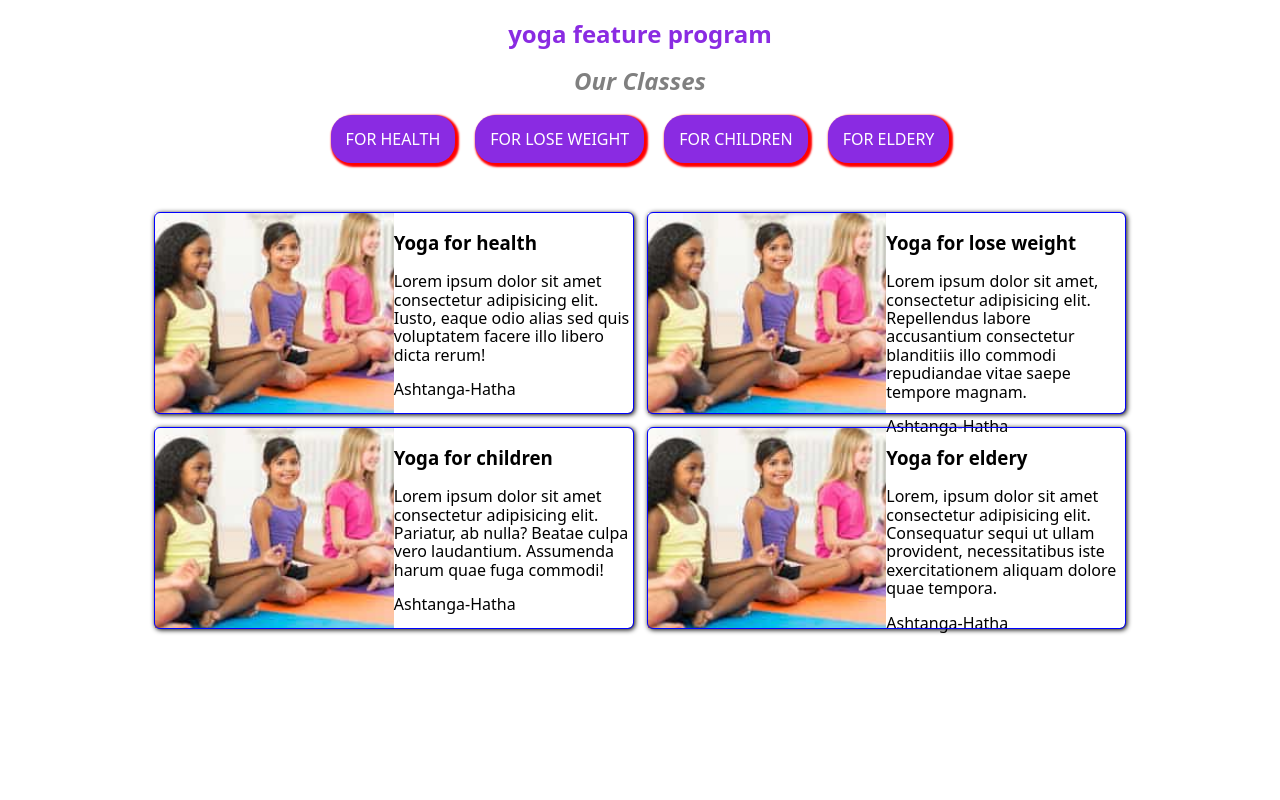
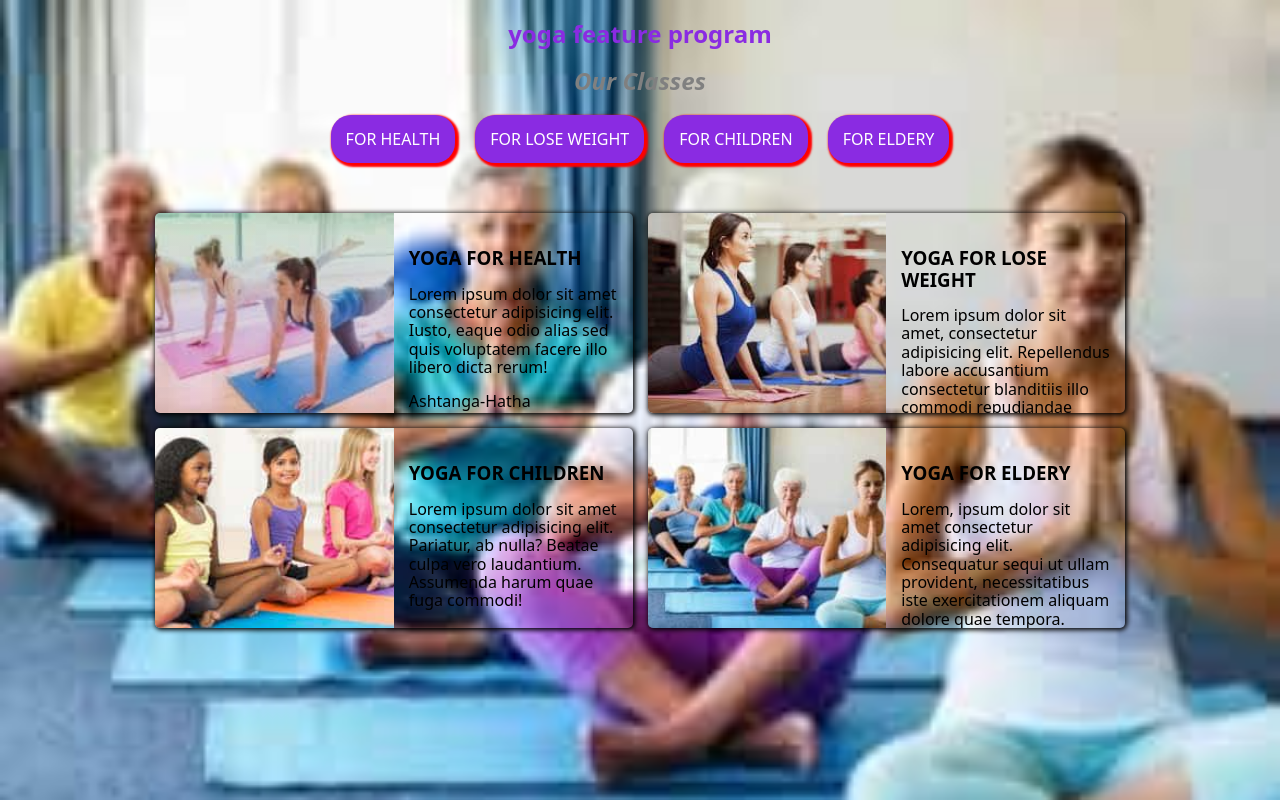
Before and after one commit to Anastasiya1301/yogapractical, a plain HTML site: page index.html in a window 1280 px wide. Drawn offline with nearby package versions, Linux system fonts and the light colour scheme.

Commit message:
додали фон

```diff
--- a/css/style.css
+++ b/css/style.css
@@ -14,6 +14,9 @@ ul{
 }
 button{
     display: flex;
+}
+h1,h2,h3,h4,h5,h6,p{
+    padding: 0;
 }
 ul{
     margin: 0;
@@ -53,17 +56,42 @@ ul{
     height: 100%;
     height: 200px;
     flex-basis: calc((100% - 15px) / 2);
-    outline: 1px solid blue;
     box-shadow: 1px 1px 5px 1px black;
     border-radius: 5px;
+    overflow: hidden;
 }
 .gallery-image{
     background-position: center;
     width: 50%;
-     background-image: url(../images/kids-min.jpg);
       background-repeat: no-repeat;
       background-size:cover;
 }
 .gallery-content{
     width: 50%;
+    padding: 15px 15px;
 }
+.gallery-item-title{
+    text-transform: uppercase;
+    margin-bottom: 10px;
+}
+.gallery-item-description{
+    margin-bottom: 10px;
+}
+.image1{
+    background-image:linear-gradient(to top,rgba(255, 0, 0, 0.126),#73518442,rgba(0, 128, 0, 0.175)), url(../images/threewomen-min.jpg);
+}
+.image2{
+    background-image: url(../images/teenagers-min.jpg);
+}
+.image3{
+    background-image: url(../images/kids-min.jpg);
+}
+.image4{
+    background-image: url(../images/eldery-min.jpg);
+}
+body{
+    background-image:url(../images/eldery-min.jpg);
+    background-repeat: no-repeat;
+    background-size: cover;
+    background size: 100vw 100vh;
+}
--- a/index.html
+++ b/index.html
@@ -32,7 +32,9 @@
             </ul>
             <ul class="gallery">
                 <li class="gallery-item">
-                    <div class="gallery-image"></div>
+                    <div class="gallery-image image1">
+
+                    </div>
                     <div class="gallery-content">
                     <h3 class="gallery-item-title">Yoga for health</h3>
                     <p class="gallery-item-description">Lorem ipsum dolor sit amet consectetur adipisicing elit. Iusto, eaque odio alias sed quis voluptatem facere illo libero dicta rerum!</p>
@@ -40,7 +42,9 @@
                     </div>
                 </li>
                 <li class="gallery-item">
-                     <div class="gallery-image"></div>
+                     <div class="gallery-image image2">
+
+                     </div>
                      <div class="gallery-content">
                     <h3 class="gallery-item-title">Yoga for lose weight</h3>
                     <p class="gallery-item-description">Lorem ipsum dolor sit amet, consectetur adipisicing elit. Repellendus labore accusantium consectetur blanditiis illo commodi repudiandae vitae saepe tempore magnam.</p>
@@ -48,7 +52,9 @@
                     </div>
                 </li>
                 <li class="gallery-item">
-                    <div class="gallery-image"></div>
+                    <div class="gallery-image image3">
+
+                    </div>
                     <div class="gallery-content">
                     <h3 class="gallery-item-title">Yoga for children</h3>
                     <p class="gallery-item-description">Lorem ipsum dolor sit amet consectetur adipisicing elit. Pariatur, ab nulla? Beatae culpa vero laudantium. Assumenda harum quae fuga commodi!</p>
@@ -56,7 +62,9 @@
                     </div>
                 </li>
                 <li class="gallery-item">
-                    <div class="gallery-image"></div>
+                    <div class="gallery-image image4">
+
+                    </div>
                     <div class="gallery-content">
                     <h3 class="gallery-item-title">Yoga for eldery</h3>
                     <p class="gallery-item-description">Lorem, ipsum dolor sit amet consectetur adipisicing elit. Consequatur sequi ut ullam provident, necessitatibus iste exercitationem aliquam dolore quae tempora.</p>
```
